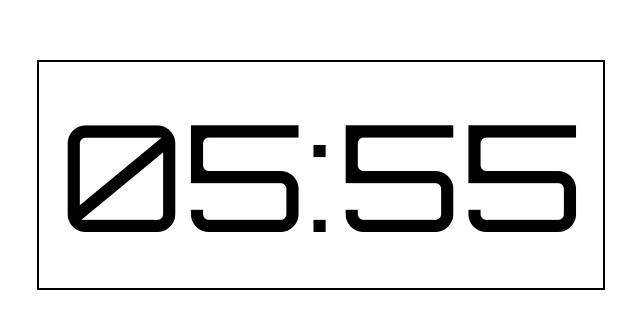
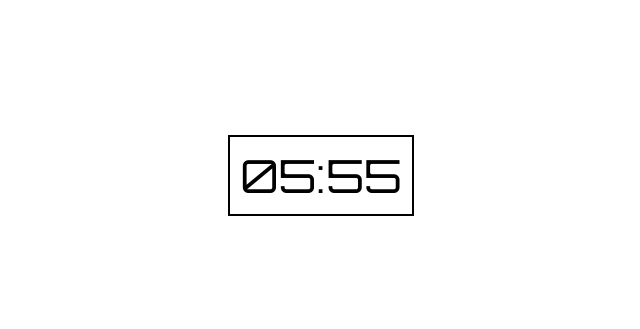
Before and after one commit to Manuelfuchs1981/Notion-Uhrzeit, a plain HTML site: page index.html in a window 1280 px wide. Shown: the part 225-554 px from the top of the page, without its empty margins (319-959 px from the left). Drawn offline with Linux system fonts and the light colour scheme.

Commit message:
Add files via upload

```diff
--- a/index.html
+++ b/index.html
@@ -16,7 +16,7 @@
         background-color: transparent;
     }
     .clock-container {
-        padding: 20px; /* Padding rundherum */
+        padding: 10px; /* Padding rundherum */
         border: 2pt solid black; /* Schwarzer Rahmen */
         display: flex;
         justify-content: center;
@@ -26,7 +26,7 @@
     }
     .time {
         font-family: 'Orbitron', sans-serif;
-        font-size: calc(20px + 10vw); /* Responsive Schriftgröße */
+        font-size: calc(20px + 2vw); /* Responsive Schriftgröße */
         color: black;
         text-align: center;
     }
```
